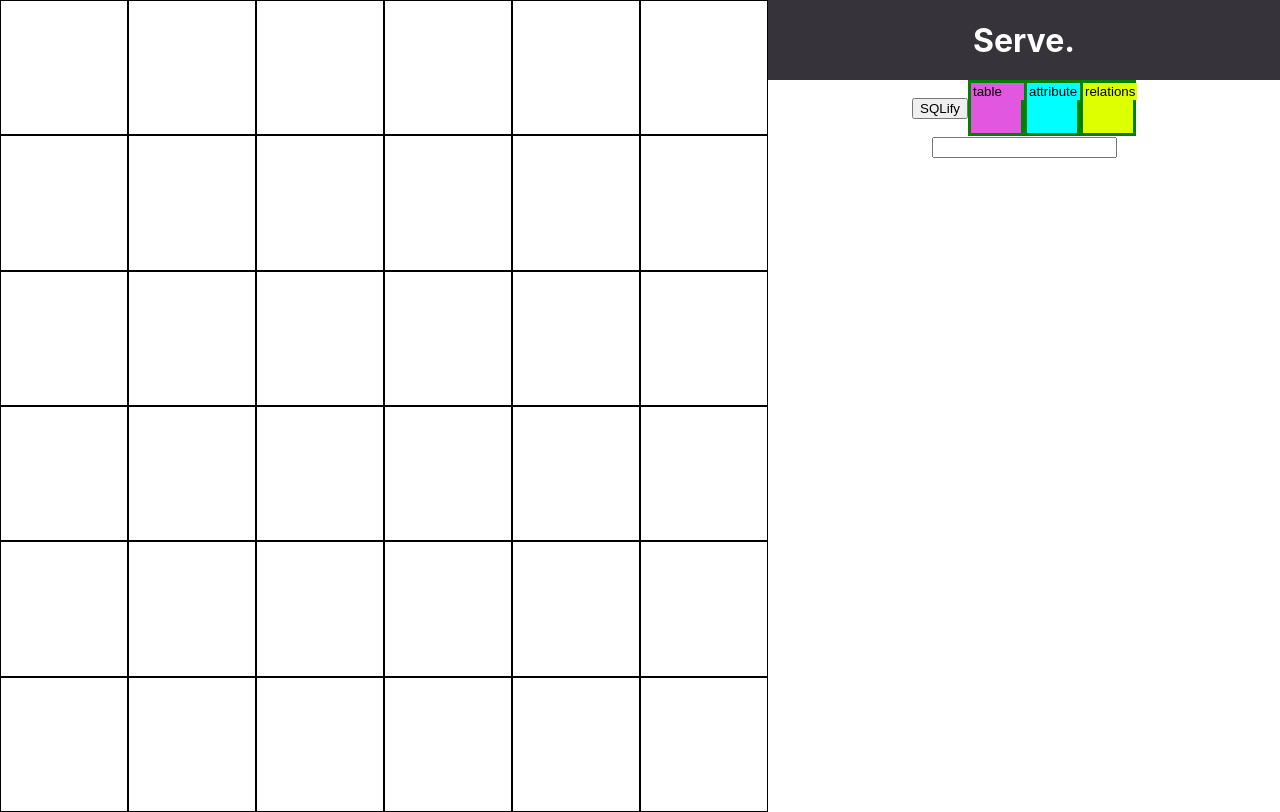
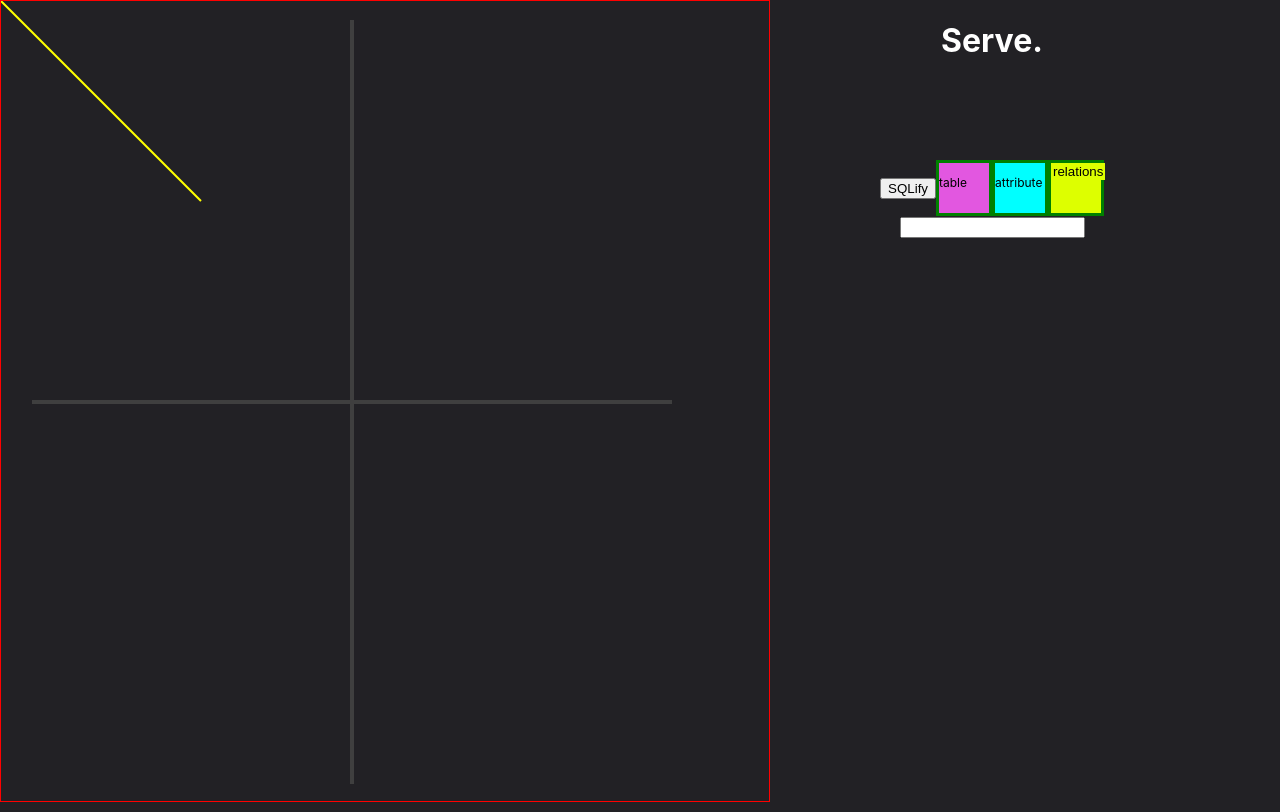
Before and after one commit to Neeesh399/SQL-Website-Project, a React (Create React App) app in the folder client/: page / in a window 1280 px wide. Built offline with nearby package versions, Linux system fonts and the light colour scheme.

Commit message:
After some deliberation, I think I have an idea of how I want to do the SVGS (lines connecting tables, attributes, and relationships. This includes the prototyping of that.

```diff
--- a/client/src/App.css
+++ b/client/src/App.css
@@ -1,9 +1,11 @@
+body{
+    background-color: rgb(34, 33, 37);
+}
 #topbar {
-    background-color: rgb(54, 52, 58);
     width: 100%;
     align-items: center;
     text-align: center;
-    height:10vh;
+    height:20vh;
 }
 #loginButton {
     justify-content: center;
@@ -29,7 +31,7 @@
     flex-direction: row;
 }
 #optionsRight{
-    width: 40%;
+    width: 50%;
     display: flex;
     flex-direction: column;
     align-items: center;
@@ -40,17 +42,34 @@
     align-items:center
 }
 #gridLeft{
-    width: 60%;
-
+    width: 50%;
+    padding-left: 2.5vw;
+    padding-right: 2.5vw;
+    padding-top: 2.5vh;
+    padding-bottom: 2.5vh;
 }
 .square{
-    border-color: black;
-    border-style: solid;
-    border-width: 1px;
     display:flex;
     justify-content: center;
     align-items: center;
+    z-index: 1;
 }
+.square:hover{
+    background-color: rgba(253, 193, 43, 0.679);
+}
+.squareLeftWall{
+    border-left: rgb(63, 63, 63) solid 2px;
+}
+.squareRightWall{
+    border-right: rgb(63, 63, 63) solid 2px;
+}
+.squareTopWall{
+    border-top: rgb(63, 63, 63) solid 2px;
+}
+.squareBottomWall{
+    border-bottom: rgb(63, 63, 63) solid 2px;
+}
+
 .row{
     display: flex;
     flex-direction: row;
@@ -84,3 +103,12 @@
     background-color: inherit;
     width: inherit;
 }
+.mySVG{
+    position: absolute;
+    border: 1px solid red;
+    z-index: -1;
+}
+.SVGLine{
+    stroke:rgb(255,255,0);
+    stroke-width:2;
+}
--- a/client/src/App.js
+++ b/client/src/App.js
@@ -27,6 +27,31 @@ function OptionsRight(props){
   }
 
   return (
+    <div id='optionsRight' ref={drop}>
+      <Topbar />
+      <ElementContainer
+        delFromGrid={props.delFromGrid}
+        allElements={props.allElements}
+      />
+      <AttributeElementOptions currGrid={props.allElements} currFocus={props.focusElementKey} updateElementValues={props.updateElementValues} />
+    </div>
+  )
+}
+
+function ElementContainer(props){
+  const [, drop] = useDrop(() => ({
+    accept: [MyDraggables.TABLE, MyDraggables.ATTRIBUTE, MyDraggables.RELATIONSHIP],
+    drop: (item) => handleDrop(item),
+    collect: (monitor) => ({
+      isOver: !!monitor.isOver(),
+    })
+  }))
+
+  const handleDrop = (item) => {
+    props.delFromGrid(item)
+  }
+
+  return (
     <div id='elementcontainer' ref={drop}>
       <SQLGenerateButton allElements={props.allElements} />
       <TableDraggable eletype={MyDraggables.TABLE} name={MyDraggables.TABLE} tableid={0} x={-1} y={-1} options={{}}/>
@@ -39,7 +64,7 @@ function OptionsRight(props){
 class BodySection extends React.Component{
   constructor(props){
     super(props);
-    const size = 6;
+    const size = 8;
     const plswork = {};
     const history2 = [
       {
@@ -49,6 +74,7 @@ class BodySection extends React.Component{
     this.modGrid2 = this.modGrid2.bind(this)
     this.updateElementValues = this.updateElementValues.bind(this)
     this.setFocusElementKey = this.setFocusElementKey.bind(this)
+    this.delFromGrid = this.delFromGrid.bind(this)
 
     this.state = {
       size: size,
@@ -103,7 +129,7 @@ class BodySection extends React.Component{
       attrIdNums: attrIdNum,
       focusElementKey: key,
     });
-    //console.log(currentGrid)
+    console.log(currentGrid)
   }
 
   updateElementValues(options){
@@ -114,7 +140,6 @@ class BodySection extends React.Component{
 
     currentGrid[key].name = options.name
     currentGrid[key].options = options
-    //console.log(currentGrid[key])
 
     this.setState({
       size: this.state.size,
@@ -178,6 +203,8 @@ class BodySection extends React.Component{
         attrIdNums: this.state.attrIdNums,
         focusElementKey: key,
       });
+
+      document.getElementById("currFocusInput").focus()
     }
   }
 
@@ -188,8 +215,8 @@ class BodySection extends React.Component{
 
   render (){
     let gridArr = []
-    let maxWidth = 100/this.state.size;
-    let maxHeight = 100/this.state.size;
+    let maxWidth = 95/this.state.size;
+    let maxHeight = 95/this.state.size;
 
     let myStyling = {
       width: maxWidth+"vw",
@@ -203,9 +230,9 @@ class BodySection extends React.Component{
           <GridSquare
             x={x}
             y={y}
+            size={this.state.size}
             style={myStyling}
             myFunc={this.modGrid2}
-            currElements={() => this.retrieveGrid()}
             board={this.state.plswork}
             updateElement={this.updateElementValues}
             setFocusElementKey={this.setFocusElementKey}
@@ -224,20 +251,30 @@ class BodySection extends React.Component{
             ))
           }
         </div>
-        <div id='optionsRight'>
-          <Topbar />
-          <OptionsRight
-            delFromGrid={(x,y) => this.delFromGrid(x,y)}
-            allElements={this.state.plswork}
-          />
-          <AttributeElementOptions currGrid={this.state.plswork} currFocus={this.state.focusElementKey} updateElement={this.updateElementValues} />
-        </div>
-
+        <OptionsRight
+          delFromGrid={this.delFromGrid}
+          allElements={this.state.plswork}
+          focusElementKey={this.state.focusElementKey}
+          updateElementValues={this.updateElementValues}
+        />
+        <SVGHelper />
       </div>
     )
   };
 }
 
+function SVGHelper(props){
+  let allTables = document.getElementsByClassName("table")
+  let allAttributes = document.getElementsByClassName("attribute")
+
+  console.log(allTables)
+  console.log(allAttributes)
+  return (
+    <svg width='60%' height='100%' className='mySVG'>
+      <line x1="0" y1="0" x2="200" y2="200" className='SVGLine' />
+    </svg>
+  )
+}
 
 function App(){
 
@@ -245,7 +282,6 @@ function App(){
     <DndProvider backend={HTML5Backend}>
       <div id='root2' >
         <BodySection />
-
       </div>
     </DndProvider>
   )
--- a/client/src/components/Draggables.js
+++ b/client/src/components/Draggables.js
@@ -1,4 +1,4 @@
-import React, { useState } from 'react'
+import React from 'react'
 
 import { useDrag } from 'react-dnd';
 import { useDrop } from 'react-dnd';
@@ -10,8 +10,6 @@ export const MyDraggables = {
 }
 
 export function TableDraggable(props){
-  const [value, setValue] = useState(props.name)
-
   const [{isOver, canDrop, getItem}, drop] = useDrop(() => ({
     accept: [MyDraggables.ATTRIBUTE, MyDraggables.RELATIONSHIP],
     drop: (item) => handleDrop(item),
@@ -30,7 +28,7 @@ export function TableDraggable(props){
       //Do nothing on drop
   }
 
-  const [, drag] = useDrag(() => ({
+  const [{isDragging}, drag] = useDrag(() => ({
     type: MyDraggables.TABLE,
     item: {
       eletype: props.eletype,
@@ -40,7 +38,18 @@ export function TableDraggable(props){
       x: props.x,
       y: props.y
     },
+    collect: (monitor) => ({
+      isDragging: monitor.isDragging()
+    })
   }))
+
+  /*if (props.x !== -1 && isDragging){
+    let myItem = document.getElementById(props.eletype + "." + props.tableid);
+    let options = props.options
+    options["pixelX"] = myItem.getBoundingClientRect().x
+    options["pixelY"] = myItem.getBoundingClientRect().y
+    props.updateElement(options)
+  }*/
 
   return (
     <div
@@ -49,40 +58,25 @@ export function TableDraggable(props){
       width="150px"
       eletype={props.eletype}
       name={props.name}
+      options={props.options}
       id={props.eletype + "." + props.tableid}
       onClick={() => {
+        props.setFocusElementKey(props.x,props.y)
         if (props.tableid !== 0){
-          let myInput = document.getElementById(props.eletype + "." + props.tableid).getElementsByClassName('internalText');
-          myInput[0].focus()
+          let myInput = document.getElementById(props.eletype + "." + props.tableid);
+          console.log(myInput.getBoundingClientRect())
         }
       }}
     >
-      <input
-        className='internalText'
-        type="text"
-        value={value}
-        onChange={(event) => {
-          if (props.tableid !== 0){
-            setValue(event.target.value)
-          }
-        }}
-        onBlur={(event) => {
-          let options = props.options
-          options["name"] = value
-          props.updateElement(options)
-        }}
-        onFocus={(event) => {
-          props.setFocusElementKey(props.x,props.y)
-        }}
-      />
+      <p className='internalText'>
+        {props.name}
+      </p>
     </div>
 
   )
 }
 
 export function AttributeDraggable(props){
-  const [value, setValue] = useState(props.name)
-
     const [, drag] = useDrag(() => ({
       type: MyDraggables.ATTRIBUTE,
       item: {
@@ -103,33 +97,14 @@ export function AttributeDraggable(props){
         width="150px"
         eletype={props.eletype}
         name={props.name}
-        id={props.eletype + "." + props.attrid}
+        id={props.eletype + "." + props.tableid + "." + props.attrid}
         onClick={() => {
-          if (props.attrid !== 0){
-            let myInput = document.getElementById(props.eletype + "." + props.attrid).getElementsByClassName('internalText');
-            myInput[0].focus()
-          }
+          props.setFocusElementKey(props.x,props.y)
         }}
       >
-        <input
-          className='internalText'
-          type="text"
-          value={value}
-          onChange={(event) => {
-            if (props.tableid !== 0){
-              setValue(event.target.value)
-            }
-          }}
-          onBlur={(event) => {
-            let options = props.options
-            options["name"] = value
-            options["test"] = "mytest"
-            props.updateElement(options)
-          }}
-          onFocus={(event) => {
-            props.setFocusElementKey(props.x,props.y)
-          }}
-        />
+        <p className='internalText'>
+          {props.name}
+        </p>
       </div>
 
     )
--- a/client/src/components/GridSquare.js
+++ b/client/src/components/GridSquare.js
@@ -4,10 +4,24 @@ import { useDrop } from 'react-dnd';
 
 import { MyDraggables, RelationshipDraggable, TableDraggable, AttributeDraggable } from './Draggables';
 
+function SVGHelper(props){
+  let tableObj = document.getElementById(props.table.eletype + "." + props.table.tableid)
+  let otherObj = document.getElementsByClassName("attribute")
+
+  console.log(tableObj)
+  console.log(otherObj)
+  return (
+    <svg width='100' height='100' className='mySVG'>
+
+    </svg>
+  )
+}
+
 export function GridSquare(props){
   let board = null
+  let relationships = []
 
-    let currentGrid = props.currElements();
+  let currentGrid = props.board;
   let key = String(props.x) + "." + String(props.y);
   if (key in currentGrid){
     let copyOfItem = props.board[key]
@@ -24,13 +38,20 @@ export function GridSquare(props){
       default:
         break
     }
+
+    for (const [,value] of Object.entries(currentGrid)){
+      //if the below condition is met, then there needs to be a line between the curr table and that attribute
+      if (copyOfItem.eletype === "table" && value.eletype === "attribute" && value.tableid === copyOfItem.tableid){
+        relationships.push(value)
+      }
+    }
   }
 
-    const [, drop] = useDrop(() => ({
+  const [{isOver}, drop] = useDrop(() => ({
     accept: [MyDraggables.TABLE, MyDraggables.ATTRIBUTE, MyDraggables.RELATIONSHIP],
     drop: (item) => handleDrop(item),
     collect: (monitor) => ({
-        isOver: !!monitor.isOver(),
+      isOver: !!monitor.isOver({ shallow: true}),
     })
   }))
 
@@ -40,12 +61,14 @@ export function GridSquare(props){
     }
     else{
       let tempKey = String(item.x) + "." + String(item.y)
-        let tempElements = props.currElements()
+      let tempElements = props.board
       let copyOfItem = JSON.parse(JSON.stringify(item));
       copyOfItem.x = props.x;
       copyOfItem.y = props.y;
       copyOfItem.name = item.name;
-        copyOfItem.options = item.options
+      let options = item.options
+
+      copyOfItem.options = options
       if (tempElements[tempKey] !== undefined){
         copyOfItem.eletype = tempElements[tempKey].eletype;
         copyOfItem.name = tempElements[tempKey].name;
@@ -56,9 +79,36 @@ export function GridSquare(props){
     }
   }
 
+  let style = JSON.parse(JSON.stringify(props.style))
+  if (isOver){
+    style["backgroundColor"] = "rgba(253, 193, 43, 0.679)"
+  }
+  if (!isOver){
+    style["backgroundColor"] = ""
+  }
+
+  let extraClass = "square";
+  if (props.x === props.size/2 ){
+    extraClass = [extraClass, "squareLeftWall"].join(" ")
+  }
+  else if (props.x === (props.size/2)-1 ){
+    extraClass = [extraClass, "square squareRightWall"].join(" ")
+  }
+  if (props.y === props.size/2 ){
+    extraClass = [extraClass, "square squareTopWall"].join(" ")
+  }
+  else if (props.y === (props.size/2)-1){
+    extraClass = [extraClass, "square squareBottomWall"].join(" ")
+  }
+
   return (
-      <div className='square' style={props.style} ref={drop}>
+    <div className={extraClass} style={style} ref={drop}>
       {board}
+      {
+        relationships.map((element, index) => {
+          //return <SVGHelper table={props.board[key]} attr={element} key={index}/>
+        })
+      }
     </div>
   )
 }
--- a/client/src/components/Nav.js
+++ b/client/src/components/Nav.js
@@ -16,7 +16,7 @@ class Topbar extends React.Component{
     render() {
         return (
         <div id="topbar">
-            <h1 class="websiteTitle">Serve.</h1>
+            <h1 className="websiteTitle">Serve.</h1>
         </div>
         );
     }
```
Also changed, not shown: client/src/components/ElementOptions.js (+10 -11 lines). Lines whose indentation alone changed are shown as unchanged.
